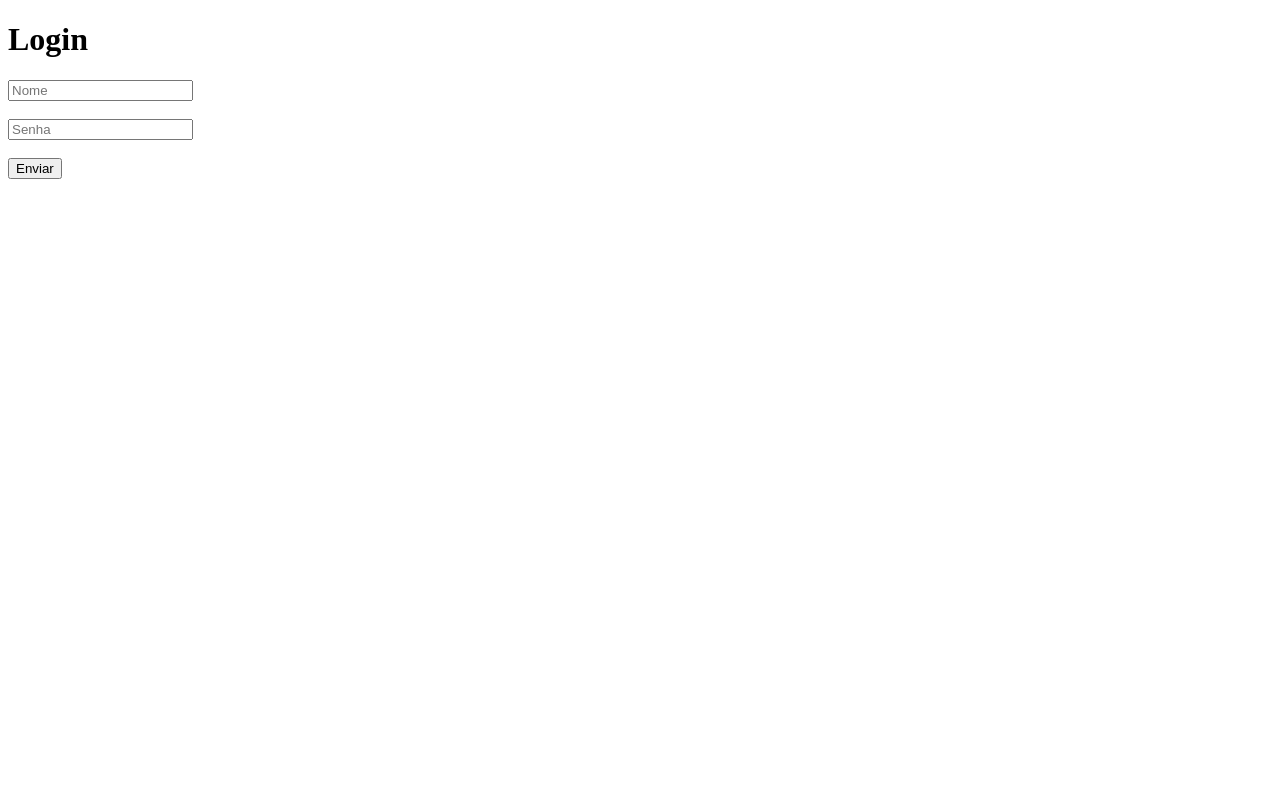
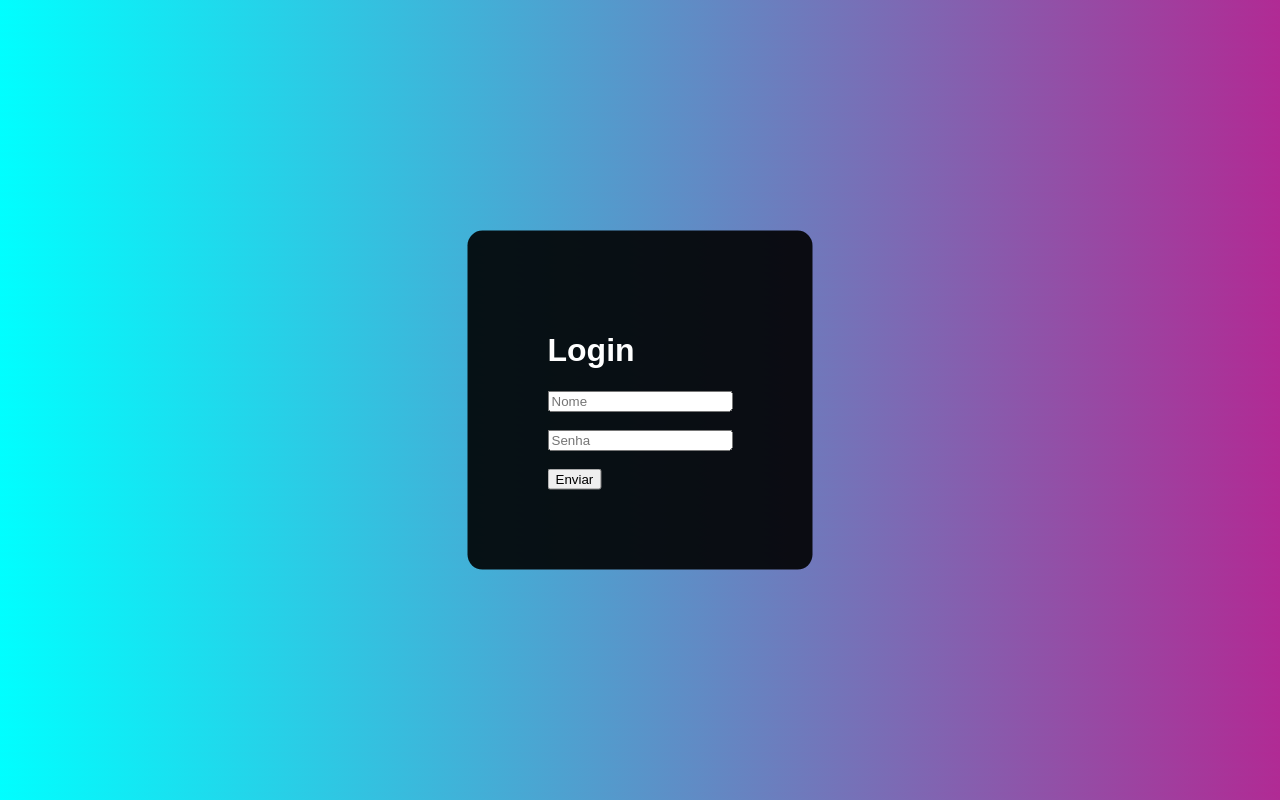
Before and after one commit to Piireslu/simple-login-page, a plain HTML site: page index.html in a window 1280 px wide. Drawn offline with Linux system fonts and the light colour scheme.

Commit message:
iniciei o scc

```diff
--- a/index.html
+++ b/index.html
@@ -4,10 +4,11 @@
     <meta charset="UTF-8">
     <meta http-equiv="X-UA-Compatible" content="IE=edge">
     <meta name="viewport" content="width=device-width, initial-scale=1.0">
+    <link rel="stylesheet" href="style.css">
     <title>Tela de login</title>
 </head>
 <body>
-    <div>
+    <div class="tela-login">
         <h1>Login</h1>
         <input type="text" placeholder="Nome">
         <br><br>
--- /dev/null
+++ b/style.css
@@ -0,0 +1,14 @@
+body{
+    font-family: Arial, Helvetica, sans-serif;
+    background-image: linear-gradient(45deg, cyan, rgb(177, 42, 148));
+}
+.tela-login{
+    background-color: rgba(0, 0, 0, 0.9); /*alfa é a transparência*/
+    position: absolute; /*ocupa apenas o espaço de seus elementos*/
+    top: 50%; /*desci 50%*/
+    left: 50%; /*movi a esquerda 50%*/
+    transform: translate(-50%,-50%); /*centralizei a div no meio da pagina*/
+    padding: 80px; /* distantancia entre os elementos e a borda*/
+    border-radius: 15px; /*arredondar as bordas */
+    color: #fff; /*deixando o login na cor branca*/
+}
```
